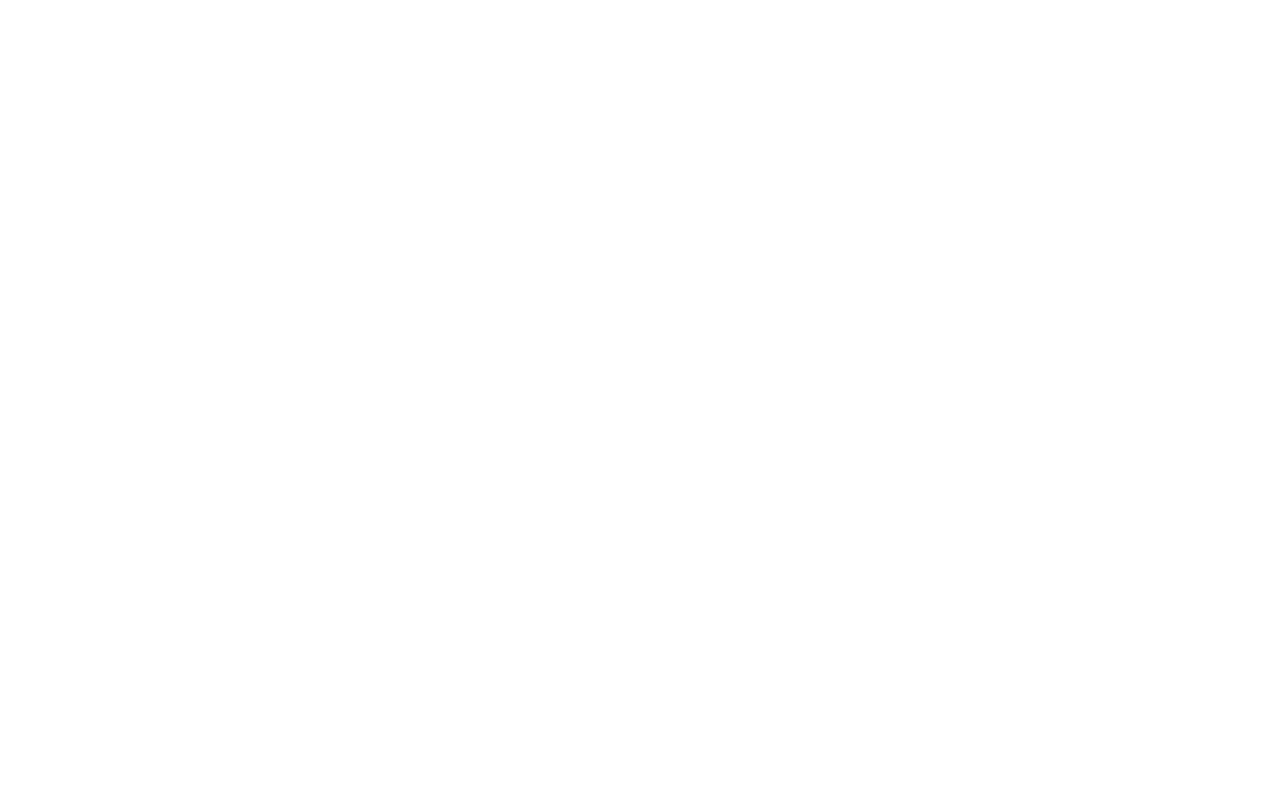
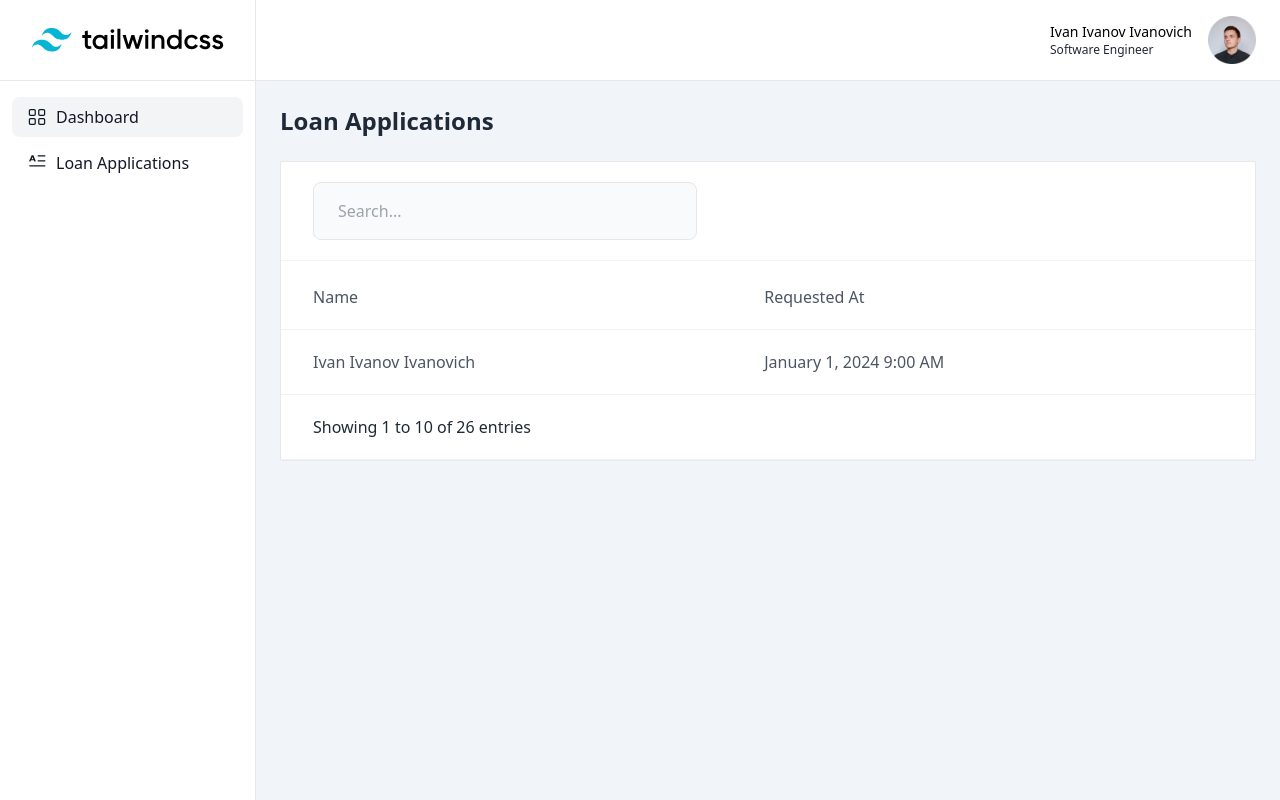
Before and after one commit to iRaySpace/app-legos, a Nuxt app in the folder 3-loan/web/: page /loan-applications in a window 1280 px wide. Before the commit this address had no page. Built offline with nearby package versions, Linux system fonts and the light colour scheme.

Commit message:
feat: table; styles

```diff
--- a/3-loan/web/assets/css/main.css
+++ b/3-loan/web/assets/css/main.css
@@ -1,3 +1,22 @@
 body {
     background-color: rgb(241 245 249);
 }
+
+.table th, .table td {
+    @apply text-base;
+    @apply text-gray-600;
+    @apply py-5;
+}
+
+.table th {
+    @apply font-normal;
+    @apply pt-6;
+}
+
+.table tr > th:first-child, .table tr > td:first-child {
+    @apply pl-8;
+}
+
+.table tr > th:last-child, .table tr > td:last-child {
+    @apply pr-8;
+}
--- /dev/null
+++ b/3-loan/web/components/HeaderMenu.vue
@@ -0,0 +1,28 @@
+<template>
+    <header class="w-full border-b border-gray-200 bg-white">
+        <div class="px-6 py-4 flex justify-between">
+            <div></div>
+            <div class="dropdown dropdown-end">
+                <a href="#" role="button" class="flex items-center gap-4">
+                    <span>
+                        <span class="block text-sm font-medium text-black">Ivan Ivanov Ivanovich</span>
+                        <span class="block text-xs font-medium">Software Engineer</span>
+                    </span>
+                    <span class="h-12 w-12 rounded-full">
+                        <img src="/user-01.png" alt="User">
+                    </span>
+                </a>
+                <div class="dropdown-content bg-white z-[1] mt-4 w-60 rounded-sm shadow">
+                    <ul class="px-6 py-6 flex flex-col gap-5">
+                        <li><a href="#" class="flex gap-3.5 hover:text-primary text-sm font-medium text-gray-600">
+                                <IconsPerson /> My Profile
+                            </a></li>
+                        <li><a href="#" class="flex gap-3.5 hover:text-primary text-sm font-medium text-gray-600">
+                                <IconsExit /> Log Out
+                            </a></li>
+                    </ul>
+                </div>
+            </div>
+        </div>
+    </header>
+</template>
--- a/3-loan/web/components/SideMenu.vue
+++ b/3-loan/web/components/SideMenu.vue
@@ -27,7 +27,7 @@
                             <a href="#"
                                 class="flex items-center gap-2.5 px-4 py-2 text-gray-900 rounded-lg hover:bg-gray-100">
                                 <IconsText />
-                                Request for Loan
+                                Loan Applications
                             </a>
                         </li>
                     </ul>
--- a/3-loan/web/pages/dashboard.vue
+++ b/3-loan/web/pages/dashboard.vue
@@ -2,31 +2,7 @@
     <div class="flex h-screen overflow">
         <SideMenu />
         <div class="flex-1 flex flex-col">
-            <header class="w-full border-b border-gray-200 bg-white">
-                <div class="px-6 py-4 flex justify-between">
-                    <div></div>
-                    <div class="dropdown dropdown-end">
-                        <a href="#" role="button" class="flex items-center gap-4">
-                            <span>
-                                <span class="block text-sm font-medium text-black">Ivan Ivanov Ivanovich</span>
-                                <span class="block text-xs font-medium">Software Engineer</span>
-                            </span>
-                            <span class="h-12 w-12 rounded-full">
-                                <img src="/user-01.png" alt="User">
-                            </span>
-                        </a>
-                        <div class="dropdown-content bg-white z-[1] mt-4 w-60 rounded-sm shadow">
-                            <ul class="px-6 py-6 flex flex-col gap-5">
-                                <li><a href="#" class="flex gap-3.5 hover:text-primary text-sm font-medium text-gray-600">
-                                        <IconsPerson /> My Profile
-                                    </a></li>
-                                <li><a href="#" class="flex gap-3.5 hover:text-primary text-sm font-medium text-gray-600">
-                                        <IconsExit /> Log Out
-                                    </a></li>
-                            </ul>
-                        </div>
-                    </div>
-                </div>
-            </header>
+            <HeaderMenu />
         </div>
-</div></template>
+    </div>
+</template>
--- /dev/null
+++ b/3-loan/web/pages/loan-applications.vue
@@ -0,0 +1,39 @@
+<template>
+    <div class="flex h-screen overflow">
+        <SideMenu />
+        <div class="flex-1 flex flex-col">
+            <HeaderMenu />
+            <main class="p-6">
+                <header class="mb-6">
+                    <h2 class="text-2xl font-bold">Loan Applications</h2>
+                </header>
+                <div class="rounded-sm border border-stroke bg-white shadow-default">
+                    <div class="px-8 py-5 flex border-b border-gray-100">
+                        <div class="w-96">
+                            <input placeholder="Search..." class="w-full py-4 px-6 outline-none border-stroke border rounded-lg bg-gray-50" />
+                        </div>
+                        <div></div>
+                    </div>
+                    <table class="table">
+                        <thead>
+                            <tr>
+                                <th>Name</th>
+                                <th>Requested At</th>
+                            </tr>
+                        </thead>
+                        <tbody>
+                            <tr>
+                                <td>Ivan Ivanov Ivanovich</td>
+                                <td>January 1, 2024 9:00 AM</td>
+                            </tr>
+                        </tbody>
+                    </table>
+                    <div class="px-8 py-5 flex border-b border-gray-100">
+                        <div>Showing 1 to 10 of 26 entries</div>
+                        <div></div>
+                    </div>
+                </div>
+            </main>
+        </div>
+    </div>
+</template>
```
